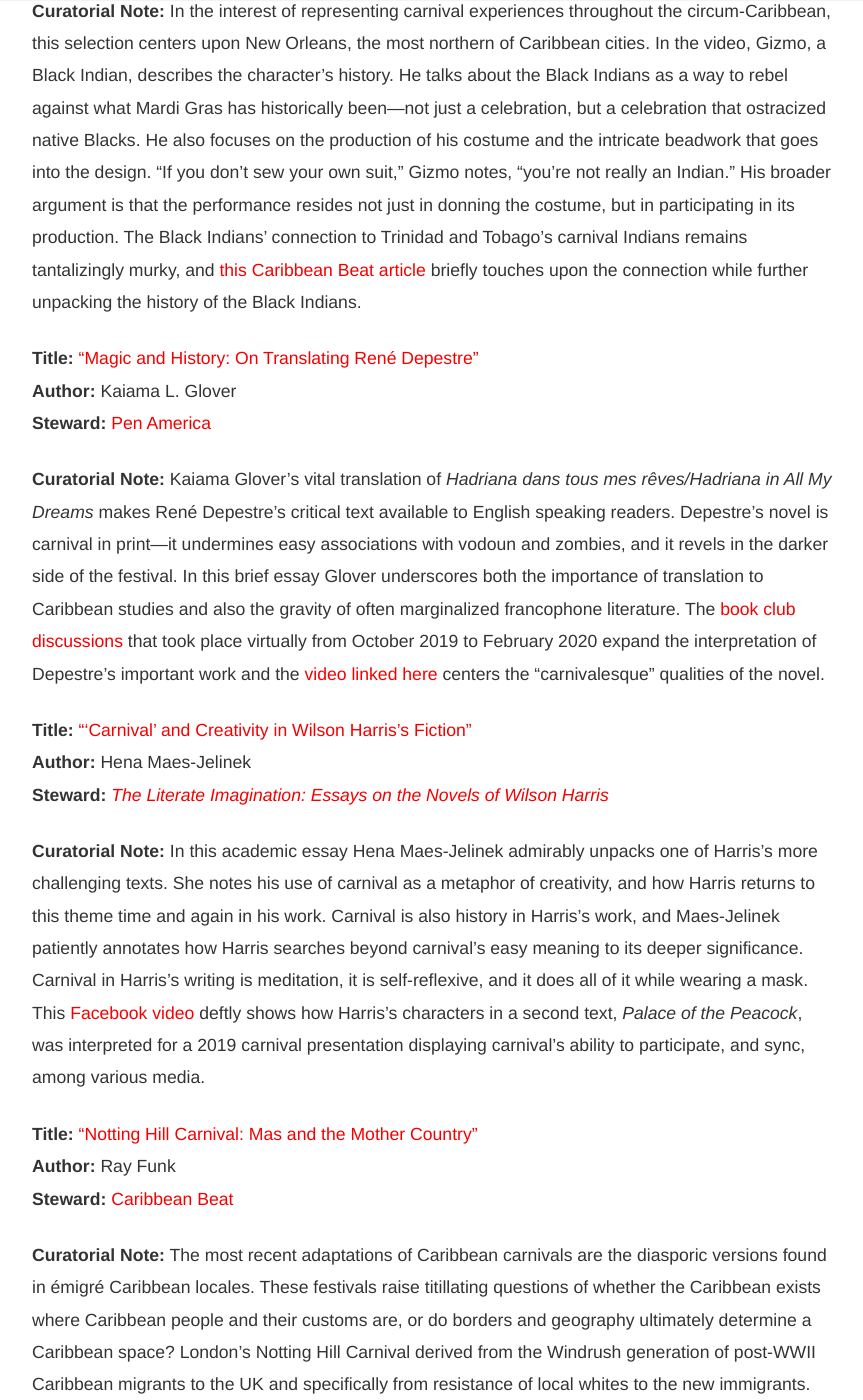
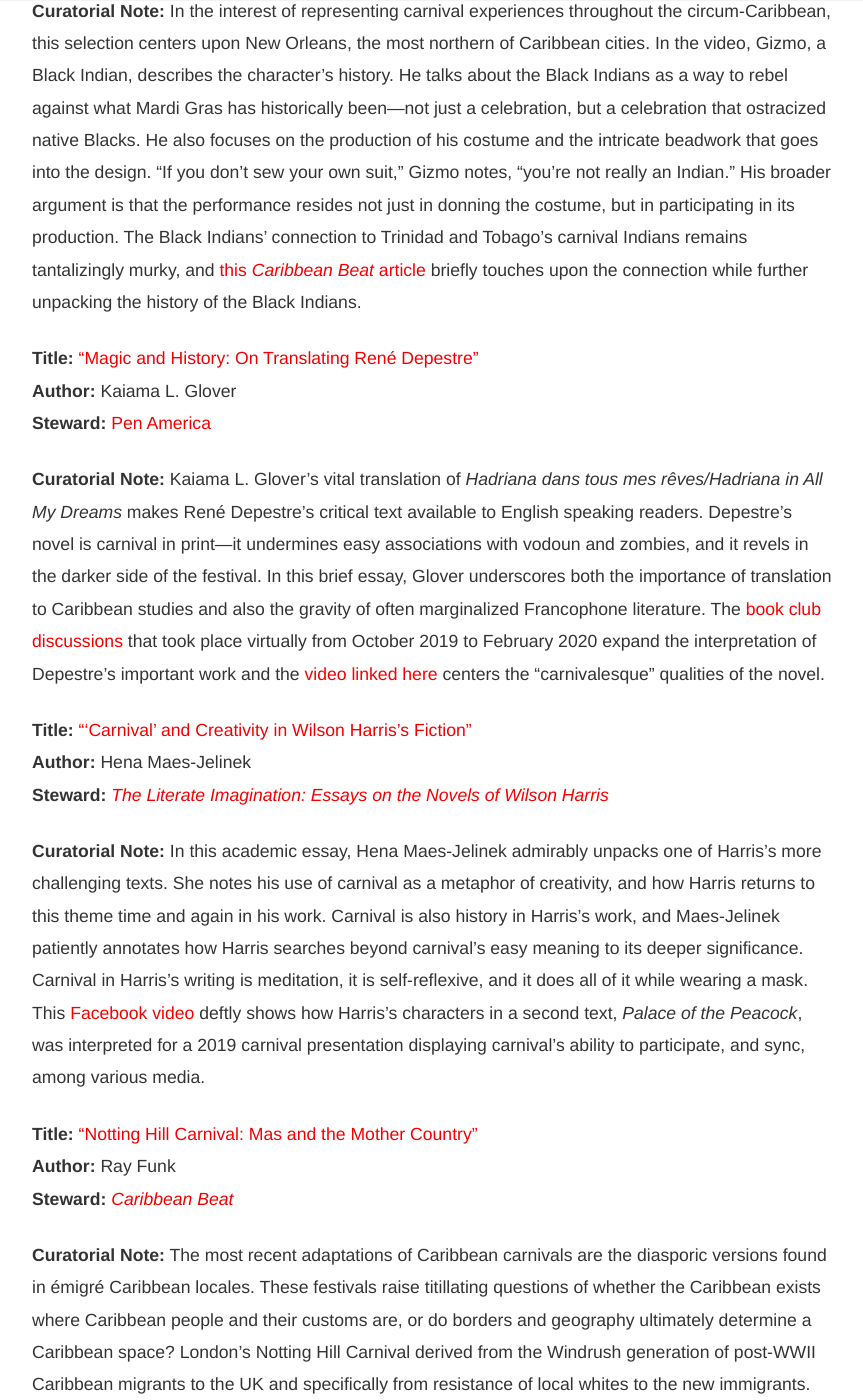
Before and after one commit to roopikarisam/keywords-caribbean-studies, a Jekyll site: the page built from _posts/2020-11-21-carnival.md, in a window 1280 px wide and 1400 px high, scrolled down 3758 px. Shown: the whole window, without its empty margins (68-931 px from the left). Built offline with Jekyll 4.4.1, drawn with Linux system fonts in a browser that asks for light colours; nearby versions of some CDN libraries; comment, search, counter and statistics services are not loaded; some of the changed lines change nothing that is shown; some of the changed text lies outside the part shown.

Commit message:
carnival proofed

```diff
--- a/_posts/2020-11-21-carnival.md
+++ b/_posts/2020-11-21-carnival.md
@@ -10,7 +10,7 @@
 
 Caribbean carnival is paradox. It is terrestrial representation of a diasporic marine people. It is temporary migration on flightless wings. It embraces religion with one arm and pushes it away with the other. Its analogue is scattered throughout the Caribbean and the Americas and may be laterally inverted, pulled, pushed, and stretched but is never a doppelgänger. It is repetition with a difference. It is evolution and devolution. It features masqueraders draped in fabric in one band and stripped bare in another. It is Caribbean koan: that which glitters but cannot be hoarded. It is exhaustive and consumable but perpetually renewable. It is poetry told slant, but the more that one tries to distil words to tell its story, the more it dances free.
 
-Carnival is language. It is polyglot. It disavows simple subject-predicate formulation. It is nation language. It is facety, fatigue, backchat, the dozens, and ol talk. It is samizdat. It is a grammatically correct run-on sentence. Fiction writers bend backward to refine its narrative, but the outcomes, read against each other, seldom harmonize. While René Depestre’s _Hadriana dans tous mes rêves_ disavows death, Paule Marshall’s _The Chosen Place, the Timeless People_ reluctantly embraces it. In Wilson Harris’s eponymous novel carnival features literal and metaphorical inversion. Earl Lovelace’s _The Dragon Can’t Dance_ walks a tightrope between sincerity and farce and looks back while it attempts to understand its presentist black power moment. Nalo Hopkinson’s Afrofuturist _Midnight Robber_ squints into the future and determines that for every yard chipped forward its performers wine back a mile.
+Carnival is language. It is polyglot. It disavows simple subject-predicate formulation. It is nation language. It is facety, fatigue, backchat, the dozens, and ol talk. It is samizdat. It is a grammatically correct run-on sentence. Fiction writers bend backward to refine its narrative, but the outcomes, read against each other, seldom harmonize. While René Depestre’s _Hadriana dans tous mes rêves_ disavows death, Paule Marshall’s _The Chosen Place, the Timeless People_ reluctantly embraces it. In Wilson Harris’s eponymous novel, carnival features literal and metaphorical inversion. Earl Lovelace’s _The Dragon Can’t Dance_ walks a tightrope between sincerity and farce and looks back while it attempts to understand its presentist black power moment. Nalo Hopkinson’s Afrofuturist _Midnight Robber_ squints into the future and determines that for every yard chipped forward its performers wine back a mile.
 
 Carnival is music. It is steel pan. It is a plaintive cry that underscores that Caribbean truism: if you don’t laugh you will cry. It is wary of colonialism because it knows colonialism’s ancestor. It is robber talk set to rhythm. It is extempo. It is picong and social commentary. It is calypso, ringbang, konpa, soca, kaiso, and zouk. It is commanding. It tells you to raise your hand, wine down low, lift up a leg, and back back. It is a musical gyroscope and can carry a band just with plastic whistles and forward momentum.
 
@@ -28,7 +28,7 @@
 
 **Title:** ["Gordon Rohlehr's Forty Years in Calypso"](https://web.archive.org/web/20180312083154/https://journals.sta.uwi.edu/toutmoun/papers/oct13/Tout_Moun_2_REGIS.pdf)
 **Author:** Louis Regis
-**Steward:** [Tout Moun: Caribbean Journal](https://www.sacred-texts.com/index.htm)
+**Steward:** [_Tout Moun: Caribbean Journal_](https://www.sacred-texts.com/index.htm)
 
 **Curatorial Note:** Gordon Rohlehr is the dean of calypso history. In this essay, which excerpts parts of interviews with Rohlehr in which he discusses how he began work on the annotation of calypso music at a meeting of Caribbean Artists Movement in London in 1967 attended by Kamau Brathwaite, Orlando Patterson, George Lamming, and Aubrey Williams, Rohlehr notes the way to examine the Caribbean aesthetic was to examine Caribbean creations through a close dialogue with the material including “Walcott’s poetry, Sparrow’s calypsos, and Selvon’s novels.” There is no carnival without music, and Rohlehr proves that a taxonomy of the form is just as important to Caribbean studies.
 
@@ -42,46 +42,28 @@
 **Creator:** Chai Dingari
 **Steward:** [_Huffington Post_](https://www.huffpost.com/?guccounter=1)
 
-**Curatorial Note:** In the interest of representing carnival experiences throughout the circum-Caribbean, this selection centers upon New Orleans, the most northern of Caribbean cities. In the video, Gizmo, a Black Indian, describes the character’s history. He talks about the Black Indians as a way to rebel against what Mardi Gras has historically been—not just a celebration, but a celebration that ostracized native Blacks. He also focuses on the production of his costume and the intricate beadwork that goes into the design. “If you don’t sew your own suit,” Gizmo notes, “you’re not really an Indian.” His broader argument is that the performance resides not just in donning the costume, but in participating in its production. The Black Indians’ connection to Trinidad and Tobago’s carnival Indians remains tantalizingly murky, and [this Caribbean Beat article](https://www.caribbean-beat.com/issue-71/indian-cousins#axzz6ejqoRspY) briefly touches upon the connection while further unpacking the history of the Black Indians.
+**Curatorial Note:** In the interest of representing carnival experiences throughout the circum-Caribbean, this selection centers upon New Orleans, the most northern of Caribbean cities. In the video, Gizmo, a Black Indian, describes the character’s history. He talks about the Black Indians as a way to rebel against what Mardi Gras has historically been—not just a celebration, but a celebration that ostracized native Blacks. He also focuses on the production of his costume and the intricate beadwork that goes into the design. “If you don’t sew your own suit,” Gizmo notes, “you’re not really an Indian.” His broader argument is that the performance resides not just in donning the costume, but in participating in its production. The Black Indians’ connection to Trinidad and Tobago’s carnival Indians remains tantalizingly murky, and [this _Caribbean Beat_ article](https://www.caribbean-beat.com/issue-71/indian-cousins#axzz6ejqoRspY) briefly touches upon the connection while further unpacking the history of the Black Indians.
 
 **Title:** ["Magic and History: On Translating René Depestre"](https://pen.org/magic-and-history-on-translating-rene-despestre/)
 **Author:** Kaiama L. Glover
 **Steward:** [Pen America](https://pen.org)
 
-**Curatorial Note:** Kaiama Glover’s vital translation of _Hadriana dans tous mes rêves/Hadriana in All My Dreams_ makes René Depestre’s critical text available to English speaking readers. Depestre’s novel is carnival in print—it undermines easy associations with vodoun and zombies, and it revels in the darker side of the festival. In this brief essay Glover underscores both the importance of translation to Caribbean studies and also the gravity of often marginalized francophone literature. The [book club discussions](https://iamdbookclub.com) that took place virtually from October 2019 to February 2020 expand the interpretation of Depestre’s important work and the [video linked here](https://iamdbookclub.com/?service=blog-2) centers the "carnivalesque" qualities of the novel.
+**Curatorial Note:** Kaiama L. Glover’s vital translation of _Hadriana dans tous mes rêves/Hadriana in All My Dreams_ makes René Depestre’s critical text available to English speaking readers. Depestre’s novel is carnival in print—it undermines easy associations with vodoun and zombies, and it revels in the darker side of the festival. In this brief essay, Glover underscores both the importance of translation to Caribbean studies and also the gravity of often marginalized Francophone literature. The [book club discussions](https://iamdbookclub.com) that took place virtually from October 2019 to February 2020 expand the interpretation of Depestre’s important work and the [video linked here](https://iamdbookclub.com/?service=blog-2) centers the "carnivalesque" qualities of the novel.
 
 **Title:** ["'Carnival' and Creativity in Wilson Harris's Fiction"](https://orbi.uliege.be/bitstream/2268/198825/1/Maes_Carnival-and-creativity_1989.pdf)
 **Author:** Hena Maes-Jelinek
 **Steward:** [_The Literate Imagination: Essays on the Novels of Wilson Harris_](https://books.google.com/books/about/The_Literate_Imagination.html?id=ANVaAAAAMAAJ)
 
-**Curatorial Note:** In this academic essay Hena Maes-Jelinek admirably unpacks one of Harris’s more challenging texts. She notes his use of carnival as a metaphor of creativity, and how Harris returns to this theme time and again in his work. Carnival is also history in Harris’s work, and Maes-Jelinek patiently annotates how Harris searches beyond carnival’s easy meaning to its deeper significance. Carnival in Harris’s writing is meditation, it is self-reflexive, and it does all of it while wearing a mask. This [Facebook video](https://www.facebook.com/530484306978435/videos/3224674604289115) deftly shows how Harris’s characters in a second text, _Palace of the Peacock_, was interpreted for a 2019 carnival presentation displaying carnival’s ability to participate, and sync, among various media.
+**Curatorial Note:** In this academic essay, Hena Maes-Jelinek admirably unpacks one of Harris’s more challenging texts. She notes his use of carnival as a metaphor of creativity, and how Harris returns to this theme time and again in his work. Carnival is also history in Harris’s work, and Maes-Jelinek patiently annotates how Harris searches beyond carnival’s easy meaning to its deeper significance. Carnival in Harris’s writing is meditation, it is self-reflexive, and it does all of it while wearing a mask. This [Facebook video](https://www.facebook.com/530484306978435/videos/3224674604289115) deftly shows how Harris’s characters in a second text, _Palace of the Peacock_, was interpreted for a 2019 carnival presentation displaying carnival’s ability to participate, and sync, among various media.
 
 **Title:** ["Notting Hill Carnival: Mas and the Mother Country"](https://www.caribbean-beat.com/issue-100/notting-hill-carnival-mas-and-mother-country#axzz6fBe0KpuY)
 **Author:** Ray Funk
-**Steward:** [Caribbean Beat](https://www.caribbean-beat.com/issue-100/notting-hill-carnival-mas-and-mother-country#axzz6fBe0KpuY)
+**Steward:** [_Caribbean Beat_](https://www.caribbean-beat.com/issue-100/notting-hill-carnival-mas-and-mother-country#axzz6fBe0KpuY)
 
 **Curatorial Note:** The most recent adaptations of Caribbean carnivals are the diasporic versions found in émigré Caribbean locales. These festivals raise titillating questions of whether the Caribbean exists where Caribbean people and their customs are, or do borders and geography ultimately determine a Caribbean space? London’s Notting Hill Carnival derived from the Windrush generation of post-WWII Caribbean migrants to the UK and specifically from resistance of local whites to the new immigrants. Similarly, Brooklyn’s [West Indian Day Parade](https://rove.me/to/new-york/west-indian-day-parade)—better known as Labor Day Carnival—was born from North American-bound West Indians. Both the UK and the US have become vital locations for Caribbean migrants in the late twentieth century, and they set up an interesting comparison between the Caribbean’s presence in two of the Western Hemisphere’s biggest, and most cosmopolitan, cities. If the resistance to Notting Hill’s carnival was during its inception, the pushback toward the West Indian Day Parade continues to today with the law often seeking to limit—and perhaps cancel—the event.
 
 <div class="section-title"><img style="padding: 5px;float:left;" src="{{ site.baseurl}}/assets/images/tiny-key.jpg"><a href="#Bio"><h2>Bio</h2></a></div>
 
+_Image used under a [Pixabay](https://pixabay.com/service/license/) license_
+
 [Justin Haynes](https://www.rmc.edu/departments/english/faculty) is an associate professor of English at Randolph-Macon College. His research and writing focus on Caribbean folklore, myth, and carnival. His work has been published in various journals including *sx salon*, _Anthurium: a Caribbean Studies Journal_, _Caribbean Quarterly_, *Pree*, and *The Caribbean Writer*.
-
-<div class="section-title"><img style="padding: 5px;float:left;" src="{{ site.baseurl}}/assets/images/tiny-key.jpg"><a href="#Bibliography"><h2>Bibliography</h2></a></div>
-
-Bettelheim, Judith, ed. _Cuban Festivals: A Century of Afro-Cuban Culture_. Princeton: Markus Wiener Publishers, 2001.
-
-[“The Caribbean Diaspora Project.”](http://caribbeandiasporaproject.org/) Accessed 29 November 2020.
-
-Césaire, Ina. *Island Memories: Mama N. and Mama F. in Plays by French and Francophone Women: A Critical Anthology*. Ed and Trans Christiane P. Makward and Judith G. Miller. Ann Arbor: The University of Michigan Press, 1994.
-
-Hosein, Gabrielle. [“In Trinidad and Tobago, Carnival Goes Feminist.”](https://theconversation.com/in-trinidad-and-tobago-carnival-goes-feminist-bikinis-and-feathers-included-73897) Accessed 27 November 2020.
-
-Hill, Errol. _The Trinidad Carnival: Mandate for a National Theatre_. Austin: University of Texas Press, 1972.
-
-Marshall, Paule. _The Chosen Place, the Timeless People_. 1969. New York: Vintage Contemporaries, 1992.
-
-Scott, Dennis. _An Echo in the Bone_ in _Plays for Today_. Ed. Errol Hill. Essex: Longman, 1993.
-
-Thompson, Cheryl. [“Caribana and the Meaning of Ordered Chaos.”](http://spacing.ca/toronto/2017/07/31/caribana-meaning-ordered-chaos/) Accessed 27 November 2020.
-
-_Image used under a [Pixabay](https://pixabay.com/service/license/) license_
```
